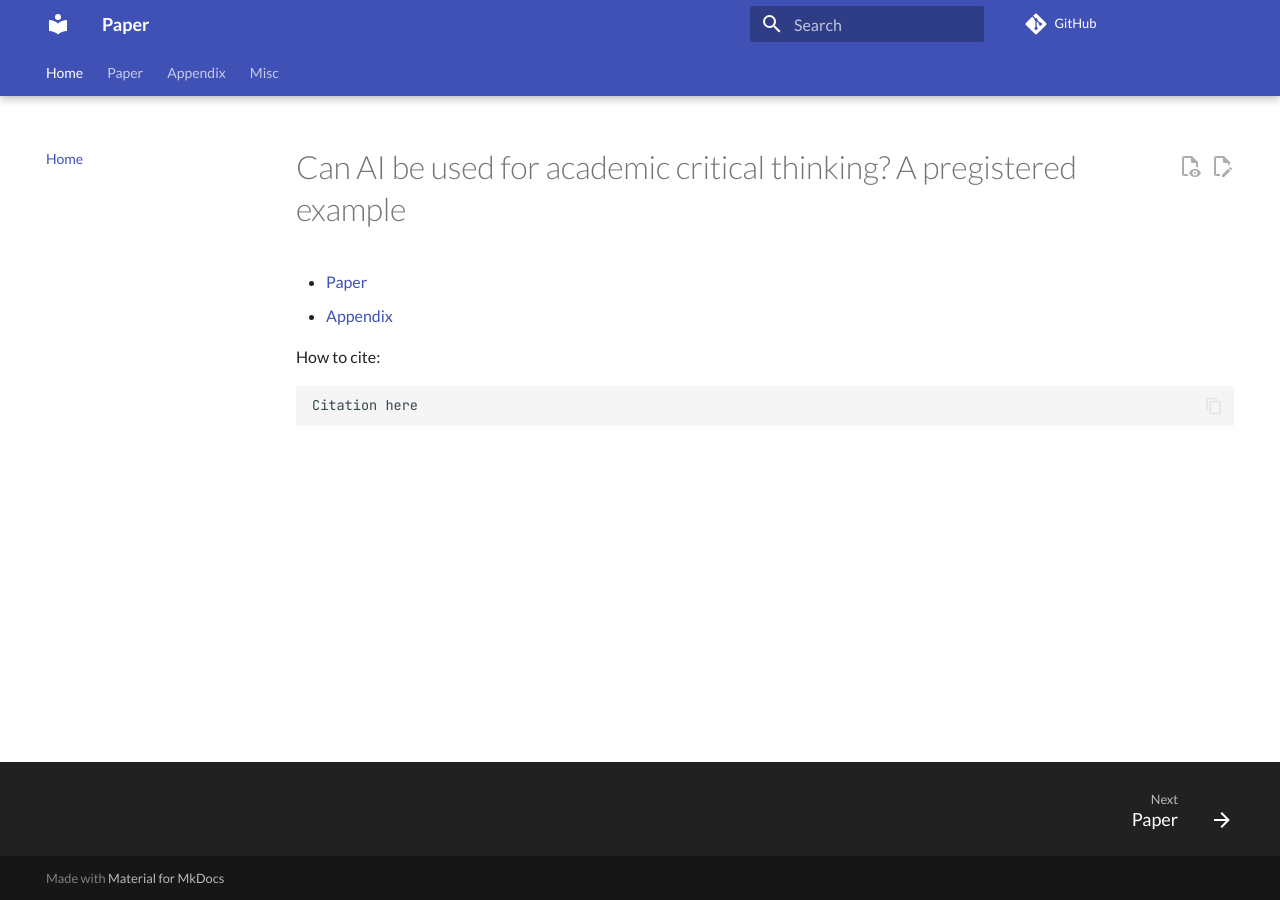
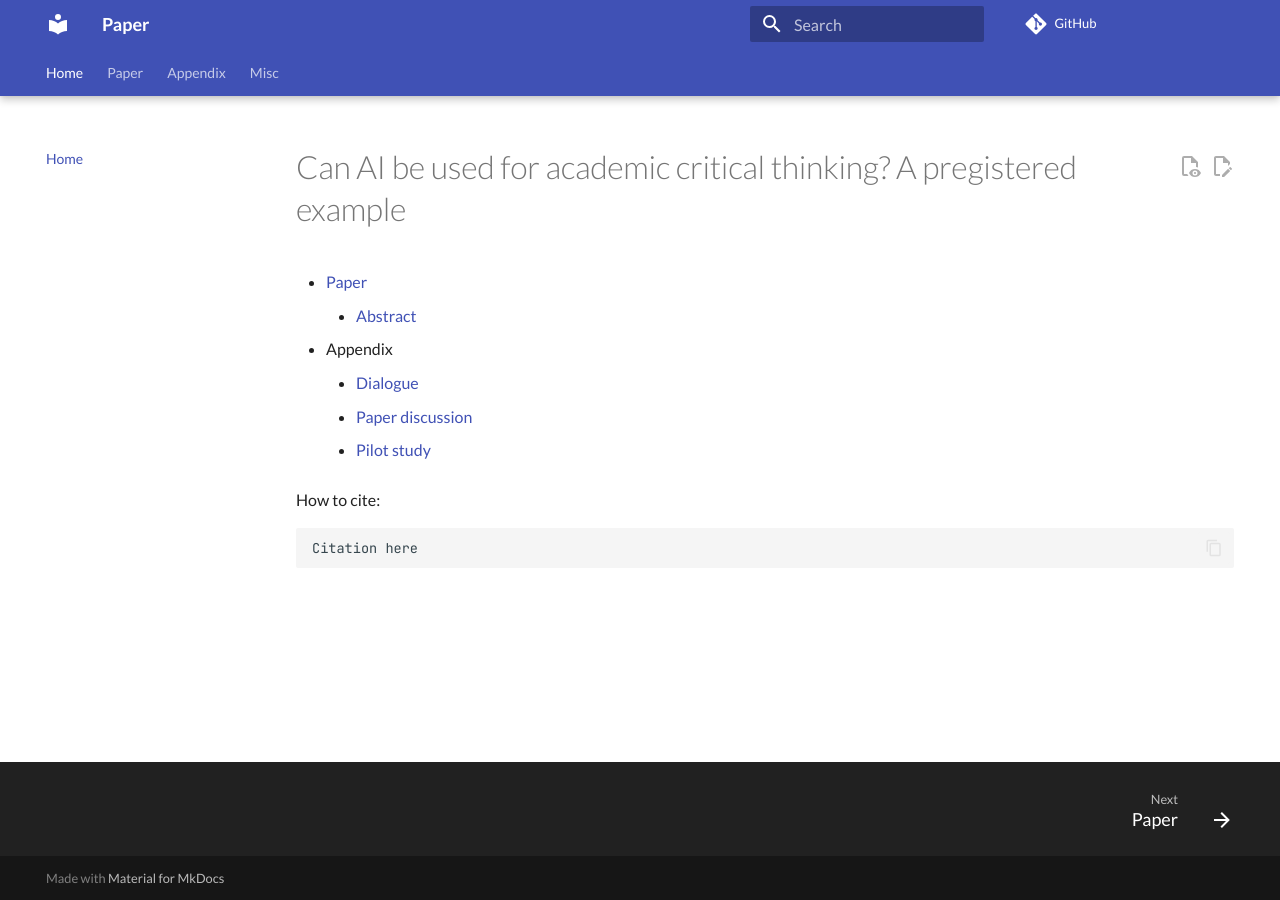
Before and after one commit to richelbilderbeek/paper_critical_ai, an MkDocs documentation site: the page built from docs/index.md, in a window 1280 px wide. Built offline with MkDocs 1.6.1 and Material for MkDocs 9.7.7, drawn with Linux system fonts in a browser that asks for light colours; comment, search, counter and statistics services are not loaded.

Commit message:
Fix links

```diff
--- a/docs/index.md
+++ b/docs/index.md
@@ -1,7 +1,11 @@
 # Can AI be used for academic critical thinking? A pregistered example
 
 - [Paper](paper.md)
-- [Appendix](appendix.md)
+    - [Abstract](paper.md#abstract)
+- Appendix
+    - [Dialogue](dialogue.md)
+    - [Paper discussion](paper_discussion.md)
+    - [Pilot study](pilot_study.md)
 
 How to cite:
 
```
